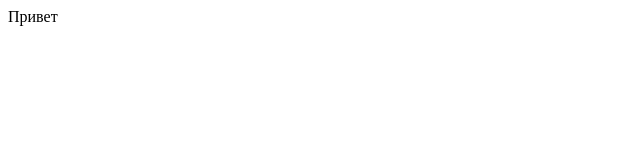
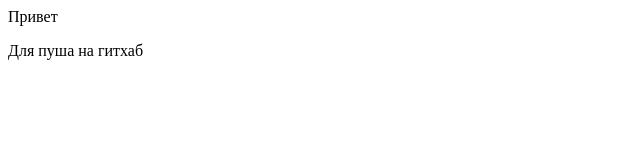
Before and after one commit to ElenaBaginskaya/demo, a plain HTML site: page about.html in a window 1280 px wide. Shown: the whole page, without its empty margins (0-640 px from the left). Drawn offline with Linux system fonts and the light colour scheme.

Commit message:
for push in github

```diff
--- a/about.html
+++ b/about.html
@@ -9,5 +9,6 @@
 
 <body>
 	Привет
+<p> Для пуша на гитхаб
 </body>
 </html>
```
